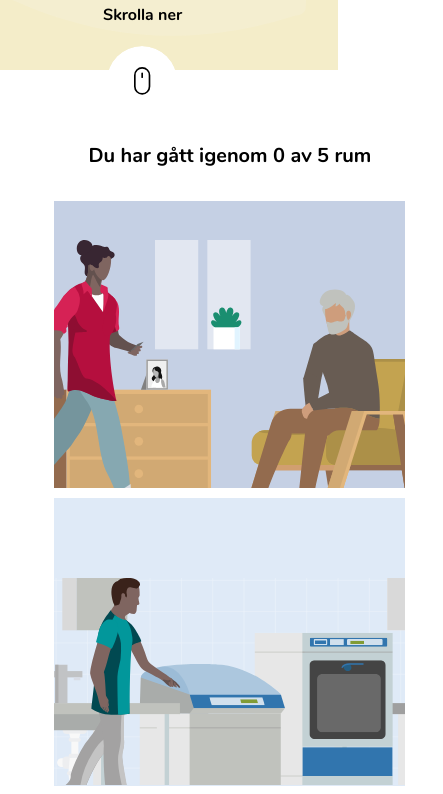
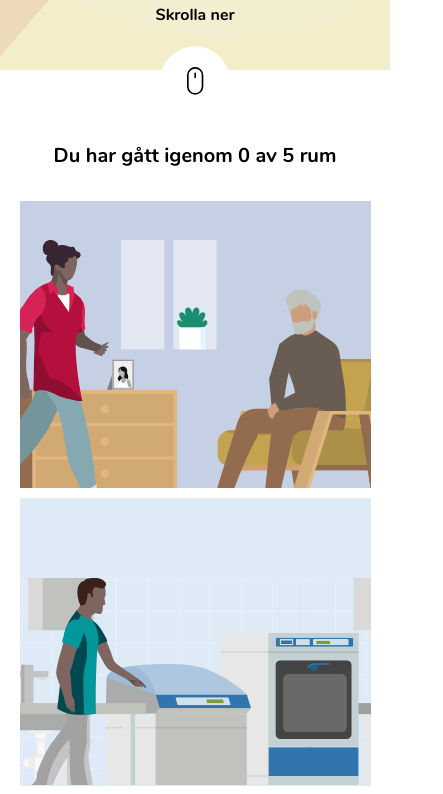
Before and after one commit to ArturLindstrom/learnways-desinfektionsguiden, a Vue app: page /olika-typer in a window 390 px wide. Shown: the part 732-1526 px from the top of the page, 443 px wide, since content can reach past the window. Built offline with nearby package versions, Linux system fonts and the light colour scheme; what vue3-mq would draw is missing.

Commit message:
sidescroll removed

```diff
--- a/src/App.vue
+++ b/src/App.vue
@@ -1,5 +1,5 @@
 <template>
-<router-view />
+<router-view class="wrapper"/>
 <footer-component/>
 </template>
 
@@ -27,6 +27,11 @@ onMounted(() => {
   /* overflow-x: hidden; */
 }
 
+html{
+  max-width: 100%;
+  /* overflow-x: hidden; */
+}
+
 a, a:visited, a:link {
   text-decoration: none;
   color: #002D5A;
@@ -40,6 +45,7 @@ a, a:visited, a:link {
   display: flex;
   flex-direction: column;
   align-items: center;
+  width:100%
 }
 
 
--- a/src/components/HeaderComponent.vue
+++ b/src/components/HeaderComponent.vue
@@ -61,12 +61,10 @@ header {
   align-items: center;
   justify-content: center;
   text-align: center;
-  /* padding-bottom: 0; */
   background: no-repeat center center #f4edc9;
   background-size: cover;
-  /* height: calc(100vh - 30px); */
   min-height: 95vh;
-  width: 100vw;
+  width: 100%
 }
 
 .imgs {
--- a/src/components/MainComponent.vue
+++ b/src/components/MainComponent.vue
@@ -20,8 +20,15 @@
   justify-content: center;
   min-height: 60vh;
   min-width: 85%;
-  margin: 4.5rem;
-  /* max-width:90vw; */
+  margin:  4.5rem;
+  /* max-width:90%; */
 }
 
+@media screen and (max-width: 768px) {
+  .main {
+    margin:  4.5rem 1rem;
+  }
+}
+
+
 </style>
--- a/src/views/DiplomView.vue
+++ b/src/views/DiplomView.vue
@@ -1,5 +1,5 @@
 <template>
-<div>
+<div class="wrapper">
   <HeaderComponent bgImg="4">
     <ConfettiExplosion v-if="done"
     :particleCount="100"
@@ -51,5 +51,8 @@ const toggleDone = () => {
 </script>
 
 <style>
+  .wrapper{
+    width: 100%;
+  }
 
 </style>
```
Also changed, not shown: src/views/HomeView.vue (line endings or trailing spaces).
